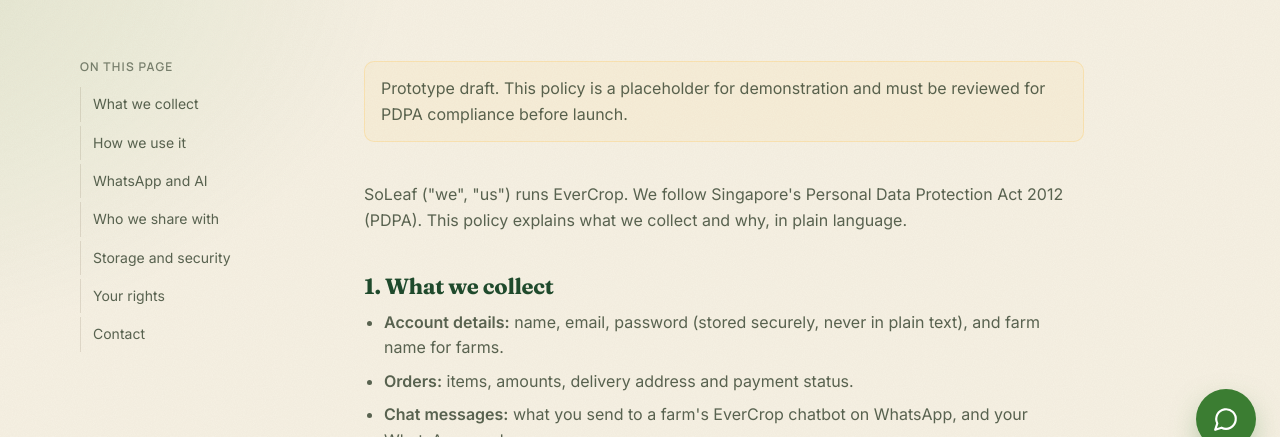
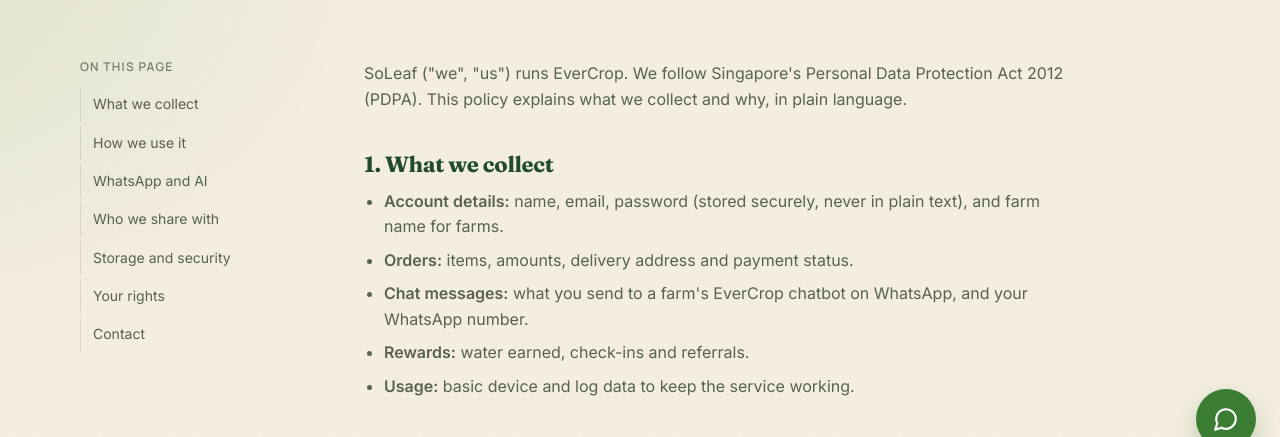
Before and after one commit to SoLeaf-SG/SoLeaf-Evercrop-V1, a plain HTML site: page privacy.html in a window 1280 px wide. Shown: the part 327-764 px from the top of the page. Drawn offline with Linux system fonts and the light colour scheme.

Commit message:
Remove prototype draft notes from terms and privacy

```diff
--- a/privacy.html
+++ b/privacy.html
@@ -36,7 +36,6 @@
         </nav>
 
         <div class="prose">
-          <p class="draft-note">Prototype draft. This policy is a placeholder for demonstration and must be reviewed for PDPA compliance before launch.</p>
 
           <section id="intro">
             <p>SoLeaf ("we", "us") runs EverCrop. We follow Singapore's Personal Data Protection Act 2012 (PDPA). This policy explains what we collect and why, in plain language.</p>
```
Also changed, not shown: terms.html (+0 -1 lines).
